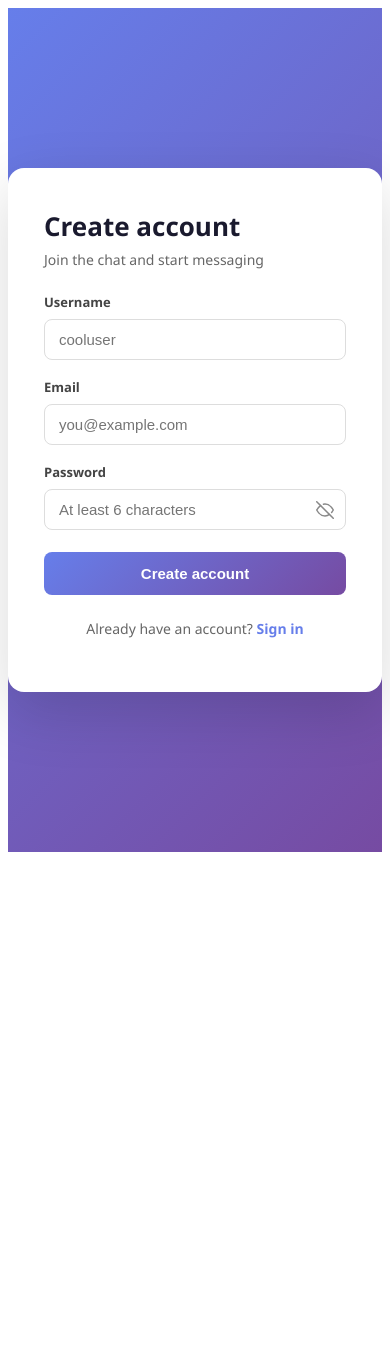
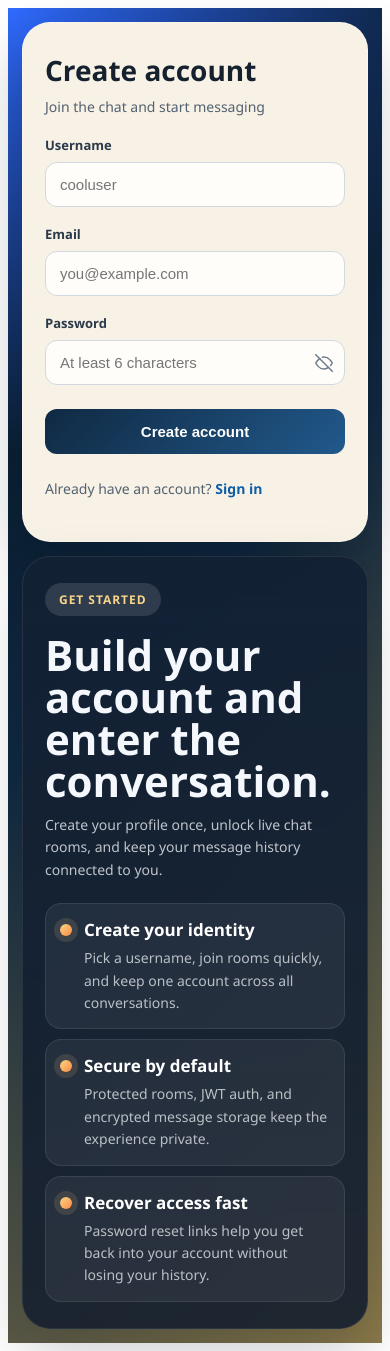
Before and after one commit to Pankaj231123/chat-app, a React (Vite) app in the folder frontend/: page /signup in a window 390 px wide. Before the commit the page ends 860 px from the top, so only its background shows below. Built offline with nearby package versions, Linux system fonts and the light colour scheme; no server answers.

Commit message:
enhance Signup component with responsive design and viewport handling

```diff
--- a/frontend/src/pages/Signup.jsx
+++ b/frontend/src/pages/Signup.jsx
@@ -1,4 +1,4 @@
-import { useState } from 'react'
+import { useEffect, useState } from 'react'
 import { Link, useNavigate } from 'react-router-dom'
 import { signup } from '../api/auth'
 
@@ -19,12 +19,39 @@ function EyeIcon({ open }) {
   )
 }
 
+const highlights = [
+  {
+    title: 'Create your identity',
+    description: 'Pick a username, join rooms quickly, and keep one account across all conversations.',
+  },
+  {
+    title: 'Secure by default',
+    description: 'Protected rooms, JWT auth, and encrypted message storage keep the experience private.',
+  },
+  {
+    title: 'Recover access fast',
+    description: 'Password reset links help you get back into your account without losing your history.',
+  },
+]
+
 export default function Signup() {
   const navigate = useNavigate()
   const [form, setForm] = useState({ username: '', email: '', password: '' })
   const [showPassword, setShowPassword] = useState(false)
   const [error, setError] = useState('')
   const [loading, setLoading] = useState(false)
+  const [viewportWidth, setViewportWidth] = useState(() => window.innerWidth)
+  const isCompact = viewportWidth < 960
+  const isMobile = viewportWidth < 640
+
+  useEffect(() => {
+    function handleResize() {
+      setViewportWidth(window.innerWidth)
+    }
+
+    window.addEventListener('resize', handleResize)
+    return () => window.removeEventListener('resize', handleResize)
+  }, [])
 
   function handleChange(e) {
     setForm(f => ({ ...f, [e.target.name]: e.target.value }))
@@ -51,10 +78,32 @@ export default function Signup() {
   }
 
   return (
-    <div style={styles.page}>
-      <div style={styles.card}>
-        <h1 style={styles.title}>Create account</h1>
-        <p style={styles.subtitle}>Join the chat and start messaging</p>
+    <div style={{ ...styles.page, ...(isMobile ? styles.pageMobile : null) }}>
+      <div
+        style={{
+          ...styles.shell,
+          ...(isCompact ? styles.shellCompact : null),
+          ...(isMobile ? styles.shellMobile : null),
+        }}
+      >
+        <section
+          style={{
+            ...styles.authPane,
+            ...(isCompact ? styles.authPaneCompact : null),
+          }}
+        >
+          <div
+            style={{
+              ...styles.authCard,
+              ...(isCompact ? styles.authCardCompact : null),
+              ...(isMobile ? styles.authCardMobile : null),
+            }}
+          >
+            <div style={styles.authInner}>
+              <h2 style={{ ...styles.title, ...(isMobile ? styles.titleMobile : null) }}>Create account</h2>
+              <p style={{ ...styles.subtitle, ...(isMobile ? styles.subtitleMobile : null) }}>
+                Join the chat and start messaging
+              </p>
 
               {error && <div style={styles.alert}>{error}</div>}
 
@@ -112,10 +161,61 @@ export default function Signup() {
                 </button>
               </form>
 
-        <p style={styles.footer}>
+              <p style={{ ...styles.footer, ...(isMobile ? styles.footerMobile : null) }}>
                 Already have an account?{' '}
                 <Link to="/login" style={styles.link}>Sign in</Link>
               </p>
+            </div>
+          </div>
+        </section>
+
+        <section
+          style={{
+            ...styles.infoPanel,
+            ...(isCompact ? styles.infoPanelCompact : null),
+            ...(isMobile ? styles.infoPanelMobile : null),
+          }}
+        >
+          <div style={{ ...styles.infoInner, ...(isMobile ? styles.infoInnerMobile : null) }}>
+            <div style={styles.badge}>Get Started</div>
+            <h1
+              style={{
+                ...styles.heroTitle,
+                ...(isCompact ? styles.heroTitleCompact : null),
+                ...(isMobile ? styles.heroTitleMobile : null),
+              }}
+            >
+              Build your account and enter the conversation.
+            </h1>
+            <p style={{ ...styles.heroText, ...(isMobile ? styles.heroTextMobile : null) }}>
+              Create your profile once, unlock live chat rooms, and keep your message history connected to you.
+            </p>
+
+            <div
+              style={{
+                ...styles.highlightList,
+                ...(isMobile ? styles.highlightListMobile : null),
+              }}
+            >
+              {highlights.map(item => (
+                <div
+                  key={item.title}
+                  style={{
+                    ...styles.highlightCard,
+                    ...(isCompact ? styles.highlightCardCompact : null),
+                    ...(isMobile ? styles.highlightCardMobile : null),
+                  }}
+                >
+                  <div style={styles.highlightDot} />
+                  <div>
+                    <h2 style={styles.highlightTitle}>{item.title}</h2>
+                    <p style={styles.highlightText}>{item.description}</p>
+                  </div>
+                </div>
+              ))}
+            </div>
+          </div>
+        </section>
       </div>
     </div>
   )
@@ -127,19 +227,181 @@ const styles = {
     display: 'flex',
     alignItems: 'center',
     justifyContent: 'center',
-    background: 'linear-gradient(135deg, #667eea 0%, #764ba2 100%)',
+    padding: '36px 24px',
+    background: 'radial-gradient(circle at top left, #2f6bff 0%, rgba(47,107,255,0) 32%), linear-gradient(135deg, #06131f 0%, #102942 45%, #e8b64f 140%)',
     fontFamily: "'Segoe UI', system-ui, sans-serif",
   },
-  card: {
-    background: '#fff',
+  pageMobile: {
+    alignItems: 'flex-start',
+    justifyContent: 'flex-start',
+    padding: '14px',
+  },
+  shell: {
+    width: '100%',
+    maxWidth: 1160,
+    display: 'grid',
+    gridTemplateColumns: 'minmax(380px, 460px) minmax(0, 1fr)',
+    gap: 26,
+    alignItems: 'stretch',
+  },
+  shellCompact: {
+    gridTemplateColumns: '1fr',
+    gap: 18,
+    maxWidth: 760,
+  },
+  shellMobile: {
+    gap: 14,
+  },
+  authPane: {
+    display: 'flex',
+    alignItems: 'stretch',
+    justifyContent: 'center',
+  },
+  authPaneCompact: {
+    order: 1,
+  },
+  authCard: {
+    width: '100%',
+    minHeight: 640,
+    background: '#f8f1e5',
+    borderRadius: 34,
+    border: '1px solid rgba(255,255,255,0.3)',
+    boxShadow: '0 26px 60px rgba(4, 13, 25, 0.28)',
+    padding: '44px 40px',
+    display: 'flex',
+    alignItems: 'center',
+  },
+  authCardCompact: {
+    maxWidth: '100%',
+    minHeight: 'unset',
+  },
+  authCardMobile: {
+    borderRadius: 28,
+    padding: '28px 22px',
+  },
+  authInner: {
+    width: '100%',
+    maxWidth: 360,
+    margin: '0 auto',
+  },
+  infoPanel: {
+    display: 'flex',
+    alignItems: 'center',
+    minHeight: 640,
+    padding: '42px 42px 42px 30px',
+    color: '#f4f7fb',
+    background: 'linear-gradient(180deg, rgba(18, 33, 52, 0.96), rgba(22, 32, 47, 0.92))',
+    border: '1px solid rgba(255,255,255,0.08)',
+    borderRadius: 34,
+    boxShadow: '0 26px 60px rgba(4, 13, 25, 0.2)',
+  },
+  infoPanelCompact: {
+    alignItems: 'flex-start',
+    minHeight: 'unset',
+    padding: '34px 28px',
+  },
+  infoPanelMobile: {
+    order: 2,
+    padding: '26px 22px',
+    borderRadius: 28,
+  },
+  infoInner: {
+    width: '100%',
+    maxWidth: 520,
+    margin: '0 auto',
+  },
+  infoInnerMobile: {
+    maxWidth: '100%',
+  },
+  badge: {
+    display: 'inline-flex',
+    alignItems: 'center',
+    padding: '8px 14px',
+    borderRadius: 999,
+    background: 'rgba(255,255,255,0.12)',
+    color: '#f8d588',
+    fontSize: 12,
+    fontWeight: 700,
+    letterSpacing: '0.08em',
+    textTransform: 'uppercase',
+  },
+  heroTitle: {
+    margin: '22px 0 18px',
+    fontSize: 'clamp(3rem, 4.6vw, 4.5rem)',
+    lineHeight: 0.98,
+    fontWeight: 800,
+    maxWidth: 480,
+  },
+  heroTitleCompact: {
+    maxWidth: '100%',
+    fontSize: 'clamp(2.4rem, 7vw, 3.5rem)',
+  },
+  heroTitleMobile: {
+    margin: '18px 0 12px',
+    fontSize: 42,
+    lineHeight: 1,
+  },
+  heroText: {
+    margin: 0,
+    maxWidth: 470,
+    fontSize: 16,
+    lineHeight: 1.75,
+    color: 'rgba(244,247,251,0.76)',
+  },
+  heroTextMobile: {
+    fontSize: 14,
+    lineHeight: 1.6,
+  },
+  highlightList: {
+    display: 'grid',
+    gap: 16,
+    marginTop: 34,
+  },
+  highlightListMobile: {
+    gap: 10,
+    marginTop: 22,
+  },
+  highlightCard: {
+    display: 'grid',
+    gridTemplateColumns: '12px 1fr',
+    gap: 14,
+    padding: '18px 20px',
+    borderRadius: 18,
+    background: 'rgba(255,255,255,0.06)',
+    border: '1px solid rgba(255,255,255,0.09)',
+  },
+  highlightCardCompact: {
+    padding: '16px 18px',
+  },
+  highlightCardMobile: {
+    gap: 12,
+    padding: '14px 14px',
     borderRadius: 16,
-    padding: '40px 36px',
-    width: '100%',
-    maxWidth: 400,
-    boxShadow: '0 20px 60px rgba(0,0,0,0.15)',
   },
-  title: { margin: 0, fontSize: 26, fontWeight: 700, color: '#1a1a2e' },
-  subtitle: { marginTop: 6, marginBottom: 24, color: '#666', fontSize: 14 },
+  highlightDot: {
+    width: 12,
+    height: 12,
+    borderRadius: '50%',
+    background: 'linear-gradient(135deg, #f8d588, #ff8c42)',
+    marginTop: 6,
+    boxShadow: '0 0 0 6px rgba(248,213,136,0.12)',
+  },
+  highlightTitle: {
+    margin: 0,
+    fontSize: 17,
+    fontWeight: 700,
+    color: '#ffffff',
+  },
+  highlightText: {
+    margin: '6px 0 0',
+    fontSize: 14,
+    lineHeight: 1.6,
+    color: 'rgba(244,247,251,0.72)',
+  },
+  title: { margin: 0, fontSize: 30, fontWeight: 800, color: '#15212f' },
+  titleMobile: { fontSize: 28 },
+  subtitle: { marginTop: 8, marginBottom: 24, color: '#526171', fontSize: 15 },
+  subtitleMobile: { marginBottom: 20, fontSize: 14 },
   alert: {
     background: '#fff0f0',
     border: '1px solid #ffcccc',
@@ -150,30 +412,34 @@ const styles = {
     fontSize: 14,
   },
   form: { display: 'flex', flexDirection: 'column', gap: 6 },
-  label: { fontSize: 13, fontWeight: 600, color: '#444', marginBottom: 2 },
+  label: { fontSize: 13, fontWeight: 700, color: '#2b3a4b', marginBottom: 2 },
   input: {
-    padding: '11px 14px',
-    borderRadius: 8,
-    border: '1.5px solid #ddd',
+    padding: '13px 14px',
+    borderRadius: 12,
+    border: '1.5px solid #d2d8df',
     fontSize: 15,
     outline: 'none',
     marginBottom: 12,
-    transition: 'border-color 0.2s',
+    transition: 'border-color 0.2s, box-shadow 0.2s',
+    background: '#fffdf9',
+    color: '#14202d',
   },
   btn: {
-    marginTop: 4,
-    padding: '13px',
-    background: 'linear-gradient(135deg, #667eea, #764ba2)',
+    marginTop: 6,
+    padding: '14px',
+    background: 'linear-gradient(135deg, #102942, #21598c)',
     color: '#fff',
     border: 'none',
-    borderRadius: 8,
+    borderRadius: 12,
     fontSize: 15,
-    fontWeight: 600,
+    fontWeight: 700,
     cursor: 'pointer',
     transition: 'opacity 0.2s',
+    width: '100%',
   },
-  footer: { marginTop: 24, textAlign: 'center', fontSize: 14, color: '#666' },
-  link: { color: '#667eea', textDecoration: 'none', fontWeight: 600 },
+  footer: { marginTop: 24, textAlign: 'center', fontSize: 14, color: '#526171' },
+  footerMobile: { textAlign: 'left', lineHeight: 1.5 },
+  link: { color: '#0d5ea8', textDecoration: 'none', fontWeight: 700 },
   passwordWrap: { position: 'relative', display: 'flex', alignItems: 'center', marginBottom: 12 },
   eyeBtn: {
     position: 'absolute',
@@ -181,7 +447,7 @@ const styles = {
     background: 'none',
     border: 'none',
     cursor: 'pointer',
-    color: '#888',
+    color: '#6c7b8a',
     padding: 0,
     display: 'flex',
     alignItems: 'center',
```
Lines whose indentation alone changed are shown as unchanged.
